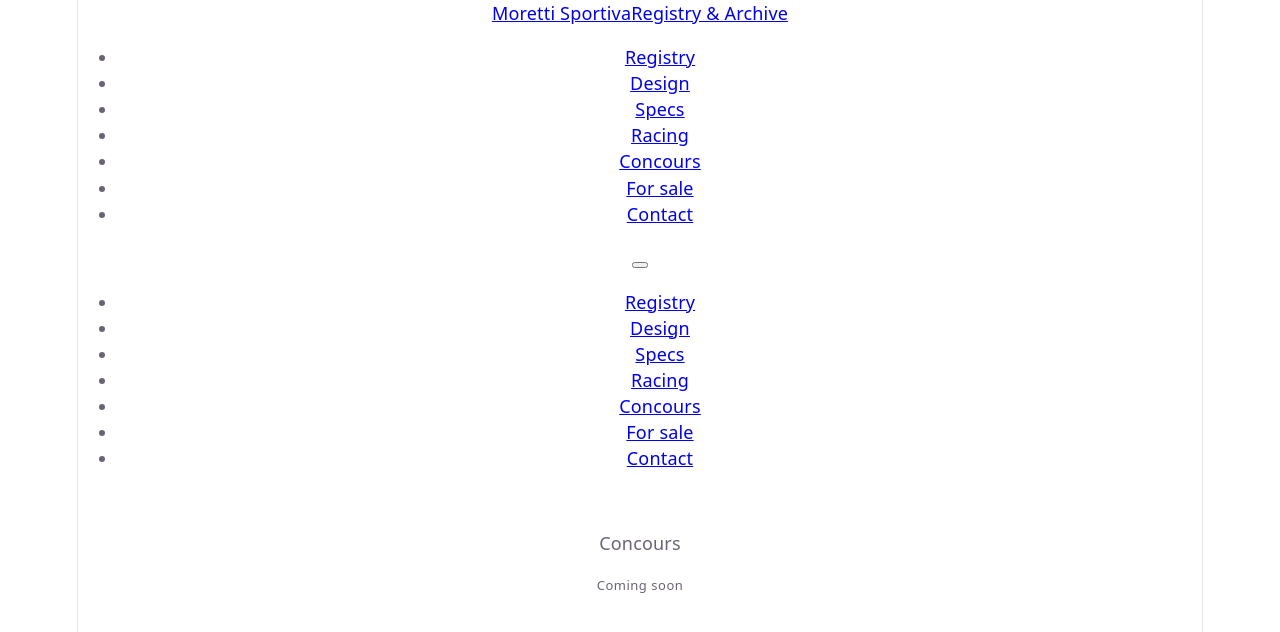
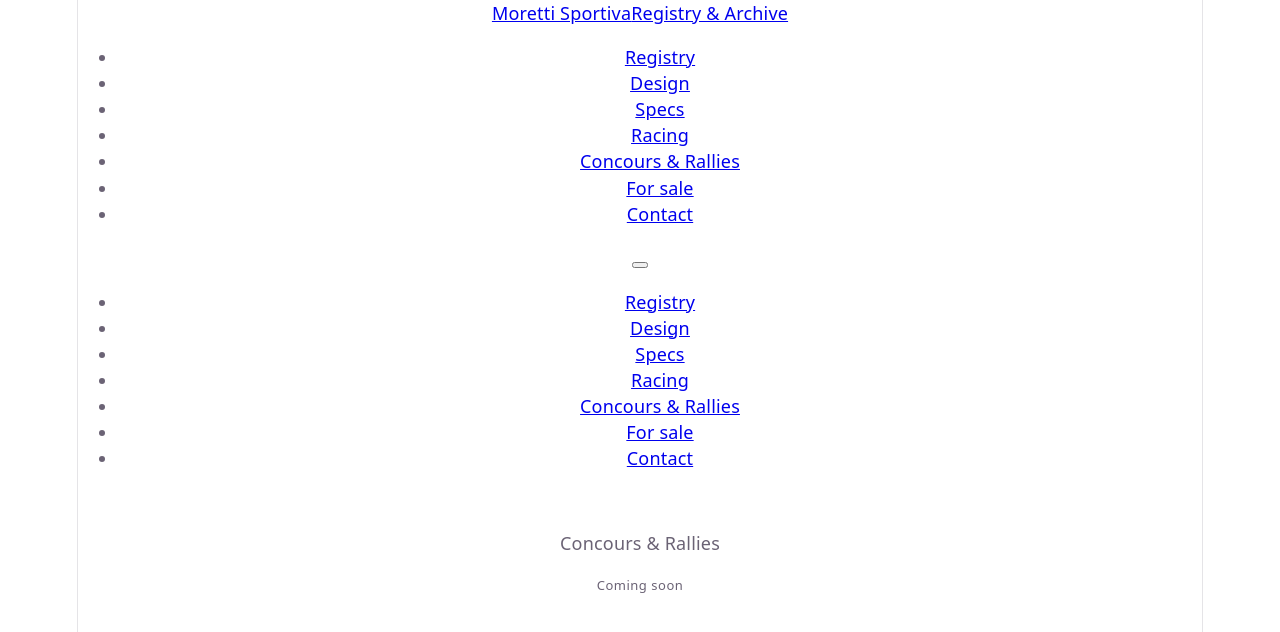
Before and after one commit to Romulus-S/morettisportiva, a React (Vite) app: page /concours in a window 1280 px wide. Shown: the top 632 px of the page. Built offline with nearby package versions, Linux system fonts and the light colour scheme; the HTML template or start-up script is replaced by a standard one.

Commit message:
Rename Concours to Concours & Rallies

```diff
--- a/src/components/Nav.jsx
+++ b/src/components/Nav.jsx
@@ -6,7 +6,7 @@
   { to: '/design', label: 'Design' },
   { to: '/specs', label: 'Specs' },
   { to: '/racing', label: 'Racing' },
-  { to: '/concours', label: 'Concours' },
+  { to: '/concours', label: 'Concours & Rallies' },
   { to: '/for-sale', label: 'For sale' },
   { to: '/contact', label: 'Contact' },
 ]
--- a/src/pages/Concours.jsx
+++ b/src/pages/Concours.jsx
@@ -2,7 +2,7 @@
   return (
     <main className="page">
       <div style={{ paddingTop: 40 }}>
-        <div className="label" style={{ marginBottom: 16 }}>Concours</div>
+        <div className="label" style={{ marginBottom: 16 }}>Concours &amp; Rallies</div>
         <p style={{ color: 'var(--color-text-tertiary)', fontSize: 13, letterSpacing: '0.04em' }}>Coming soon</p>
       </div>
     </main>
```
